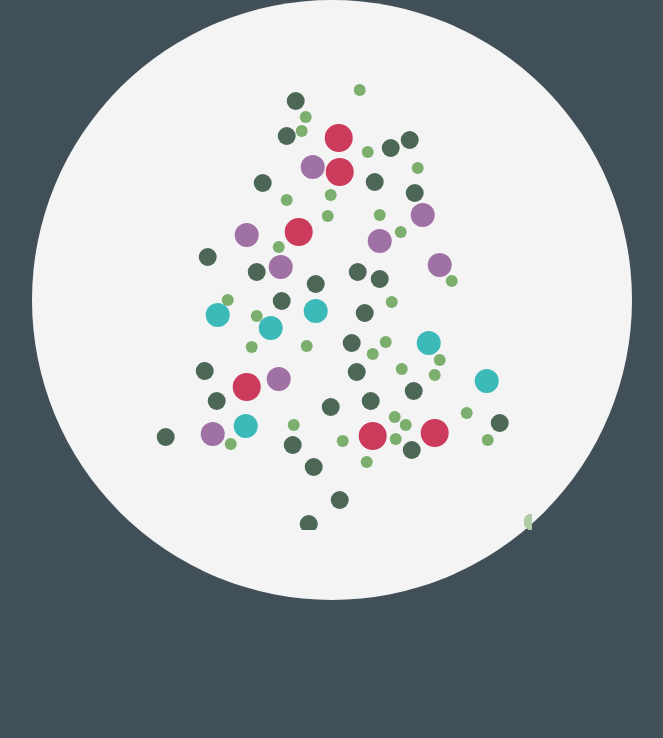
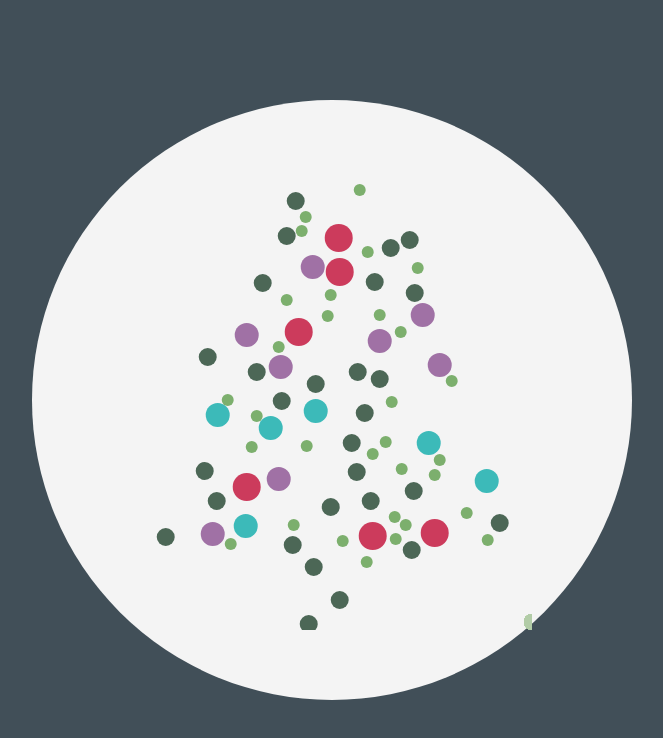
Before and after one commit to Toinne/xmastree, a plain HTML site: page index.html in a window 1280 px wide. Shown: the whole page, without its empty margins (308-971 px from the left). Drawn offline with nearby package versions, Linux system fonts and the light colour scheme.

Commit message:
center tree

```diff
--- a/index.html
+++ b/index.html
@@ -53,9 +53,13 @@
                 margin: 30px auto 0 auto;
             }
             section.tree-container section.circle {
+                position: absolute;
+                top: 50%;
+                left: 50%;
+                margin-top: -300px;
+                margin-left: -300px;
                 width: 600px;
                 height: 600px;
-                margin: 0 auto;
                 border-radius: 100%;
                 background-color: #f4f4f4;
             }
```
